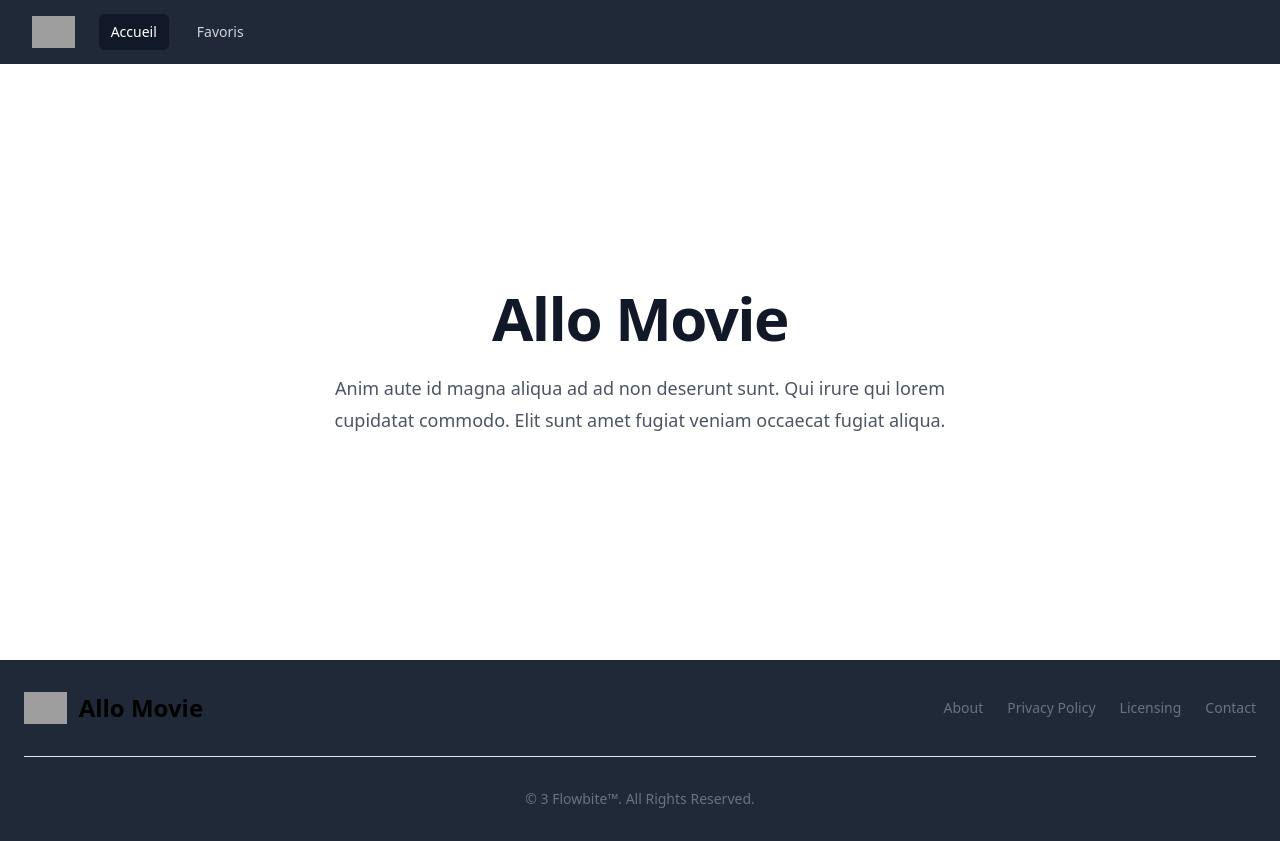
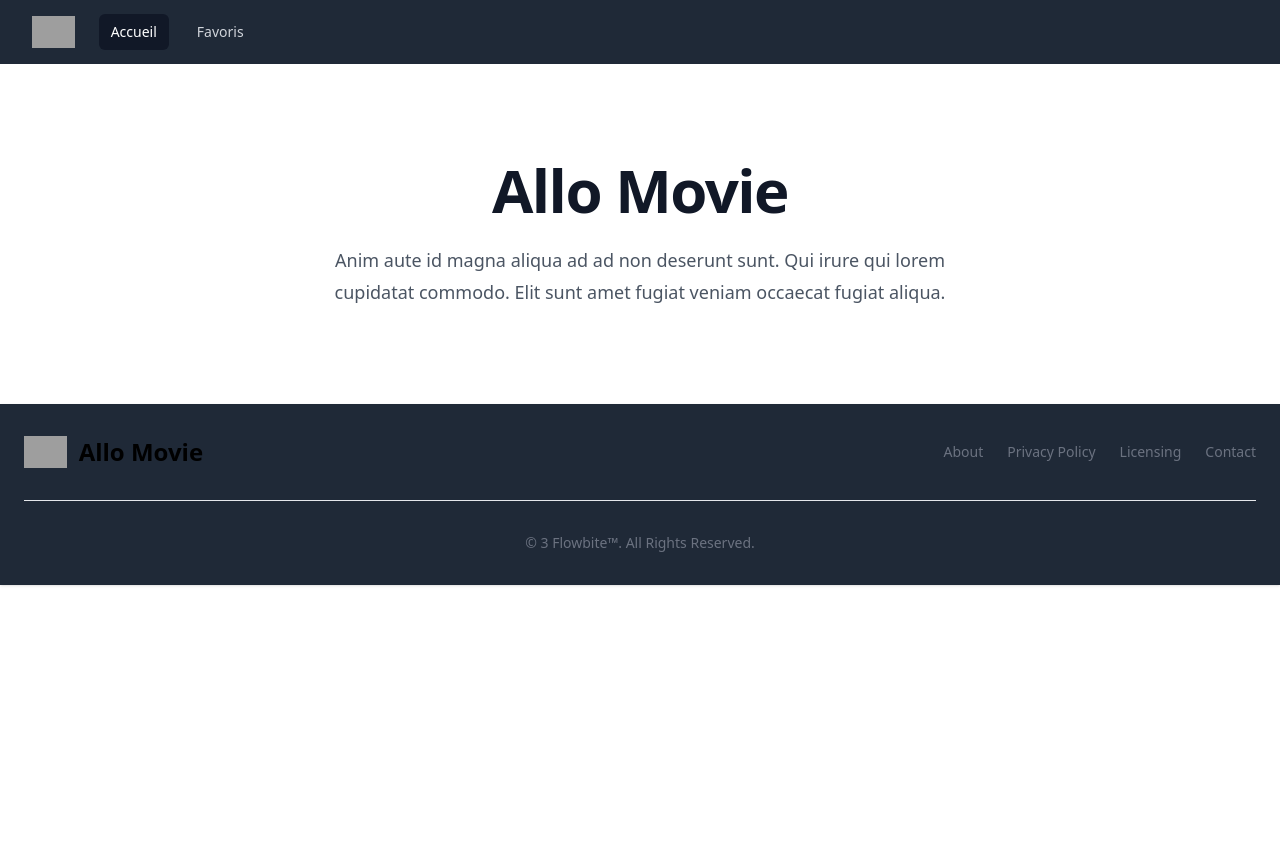
Before and after one commit to MarieBaude/allo-movie, a React (Vite) app: page / in a window 1280 px wide. After the commit the page ends 800 px from the top, so only its background shows below. Built offline with nearby package versions, Linux system fonts and the light colour scheme; grey boxes are pictures that could not be loaded.

Commit message:
change header css

```diff
--- /dev/null
+++ b/src/components/Header.jsx
@@ -0,0 +1,20 @@
+import React from "react";
+
+function Header() {
+  return (
+    <section class="mx-auto max-w-2xl sm:py-24">
+      <div class="text-center">
+        <h1 class="text-4xl font-bold tracking-tight text-gray-900 sm:text-6xl">
+          Allo Movie
+        </h1>
+        <p class="mt-6 text-lg leading-8 text-gray-600">
+          Anim aute id magna aliqua ad ad non deserunt sunt. Qui irure qui lorem
+          cupidatat commodo. Elit sunt amet fugiat veniam occaecat fugiat
+          aliqua.
+        </p>
+      </div>
+    </section>
+  );
+}
+
+export default Header;
--- a/src/container/Main.jsx
+++ b/src/container/Main.jsx
@@ -1,20 +1,10 @@
 import React from "react";
+import Header from "../components/Header";
 
 function Main() {
   return (
     <main>
-      <div class="mx-auto max-w-2xl py-32 sm:py-48 lg:py-56">
-        <div class="text-center">
-          <h1 class="text-4xl font-bold tracking-tight text-gray-900 sm:text-6xl">
-            Allo Movie
-          </h1>
-          <p class="mt-6 text-lg leading-8 text-gray-600">
-            Anim aute id magna aliqua ad ad non deserunt sunt. Qui irure qui
-            lorem cupidatat commodo. Elit sunt amet fugiat veniam occaecat
-            fugiat aliqua.
-          </p>
-        </div>
-      </div>
+      <Header />
     </main>
   );
 }
```
